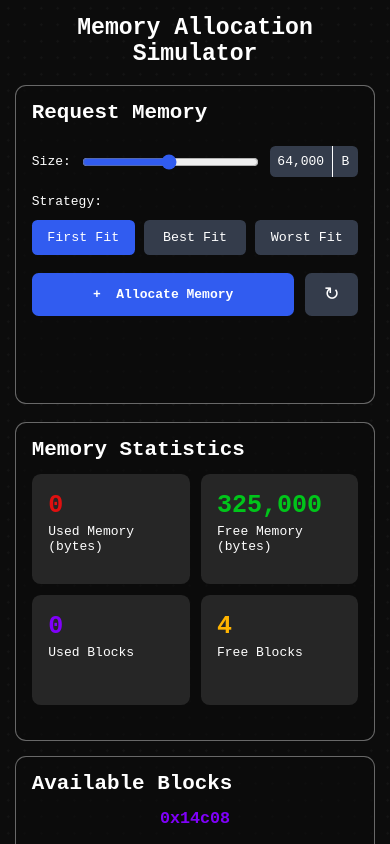
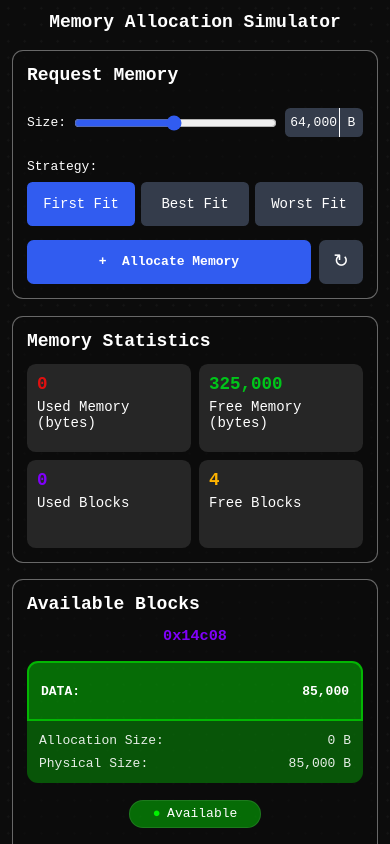
Before and after one commit to ItsAulric/Memory-Allocation-Simulator, a React app in the folder frontend/: page / in a window 390 px wide. Shown: the top 844 px of the page. Built offline with nearby package versions, Linux system fonts and the light colour scheme; the HTML template or start-up script is replaced by a standard one.

Commit message:
feat(ui): add mobile compatible view

```diff
--- a/frontend/src/App.css
+++ b/frontend/src/App.css
@@ -198,8 +198,25 @@
 }
 
 @media (max-width: 800px) {
+    .page-container {
+        padding: 18px;
+    }
+
     .row {
         grid-template-columns: 1fr;
+    }
+
+    .memory-form-container,
+    .analytics {
+        min-height: auto;
+    }
+
+    .analytics {
+        min-height: 270px;
+    }
+
+    .blocks-container {
+        min-height: auto;
     }
 
     .available-blocks-container {
@@ -209,13 +226,51 @@
 
 @media (max-width: 480px) {
     .page-container {
-        padding: 15.4px;
+        align-items: stretch;
+        padding: 12px;
+    }
+
+    .page-container > h1 {
+        font-size: 18px;
+        overflow-wrap: anywhere;
     }
 
     .memory-form-container,
     .analytics,
     .blocks-container {
-        padding: 15.4px;
+        padding: 14px;
+    }
+
+    .memory-form-container h2,
+    .analytics h2,
+    .blocks-container h2 {
+        font-size: 18px;
+    }
+
+    .memory-form {
+        gap: 14px;
+        margin-top: 16px;
+    }
+
+    .size-control,
+    .strategy-control,
+    .form-actions {
+        gap: 8px;
+    }
+
+    .size-control input[type="range"] {
+        min-width: 40px;
+        min-height: 44px;
+    }
+
+    .size-control output {
+        min-width: 54px;
+        padding: 7px 5px;
+    }
+
+    .unit {
+        min-width: 24px;
+        padding: 7px 5px;
     }
 
     .strategy-control {
@@ -225,6 +280,43 @@
 
     .strategy-options {
         width: 100%;
+        gap: 6px;
+    }
+
+    .strategy-options button {
+        min-height: 44px;
+        padding: 8px 4px;
+        font-size: 14px;
+    }
+
+    .allocate-button,
+    .reset-button {
+        min-height: 44px;
+    }
+
+    .reset-button {
+        min-width: 44px;
+    }
+
+    .analytics {
+        min-height: 0;
+    }
+
+    .grid-container {
+        gap: 8px;
+    }
+
+    .grid-item {
+        min-height: 88px;
+        padding: 10px;
+    }
+
+    .grid-item dd {
+        font-size: 1.35rem;
+    }
+
+    .grid-item dt {
+        font-size: 14px;
     }
 
     .available-blocks-container {
--- a/frontend/src/Components/AvailableBlocks/AvailableBlocks.css
+++ b/frontend/src/Components/AvailableBlocks/AvailableBlocks.css
@@ -75,3 +75,31 @@
 .available-block:not(.used) .status span:first-child {
     color: rgba(0, 255, 0, 0.9);
 }
+
+@media (max-width: 800px) {
+    .allocation-data div {
+        flex-wrap: wrap;
+    }
+}
+
+@media (max-width: 480px) {
+    .available-block {
+        font-size: 1em;
+        padding: 0;
+    }
+
+    .block-details {
+        min-height: 60px;
+        padding: 12px;
+    }
+
+    .allocation-data {
+        min-height: 0;
+        gap: 8px;
+        padding: 12px;
+    }
+
+    .allocation-data div {
+        gap: 4px;
+    }
+}
```
